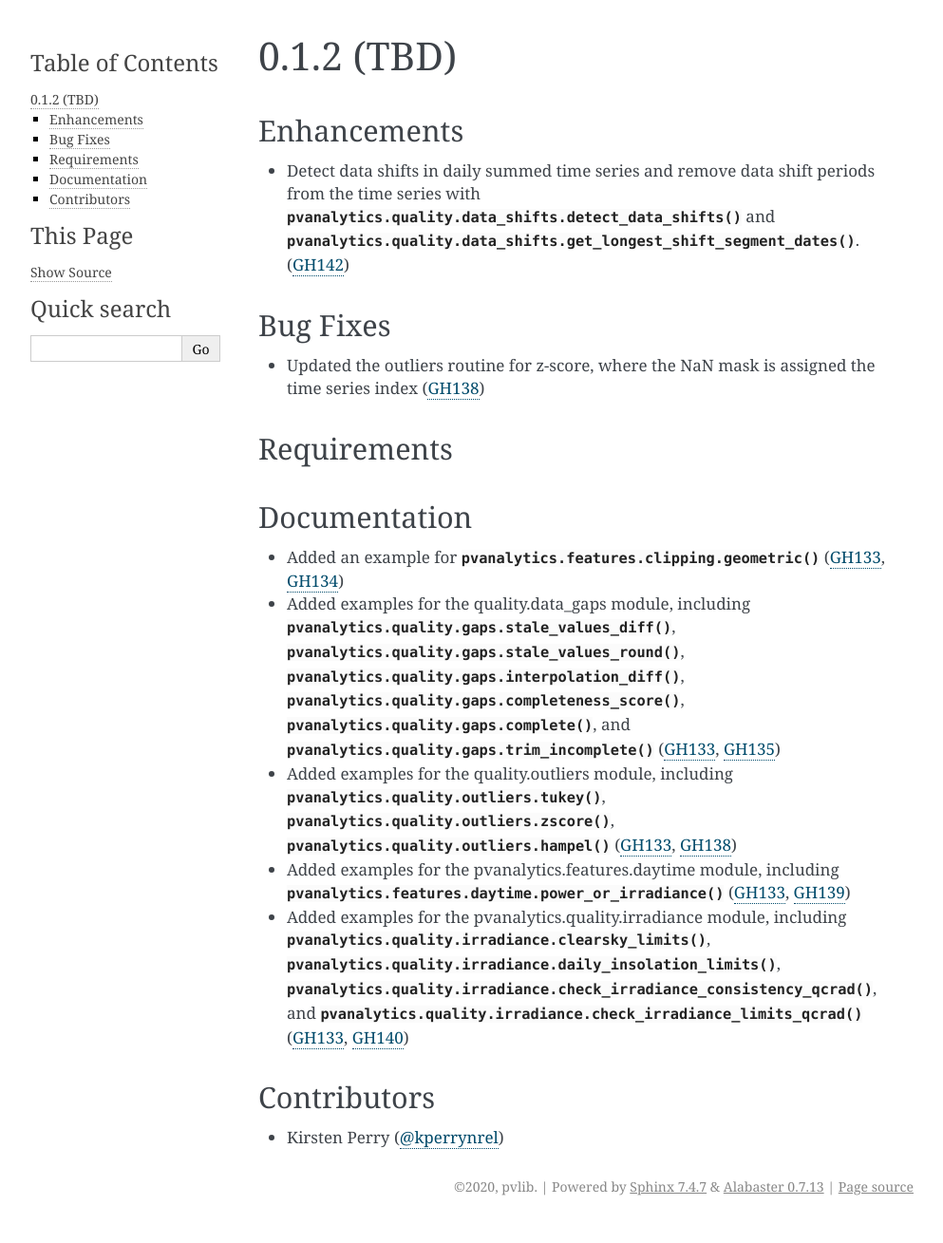
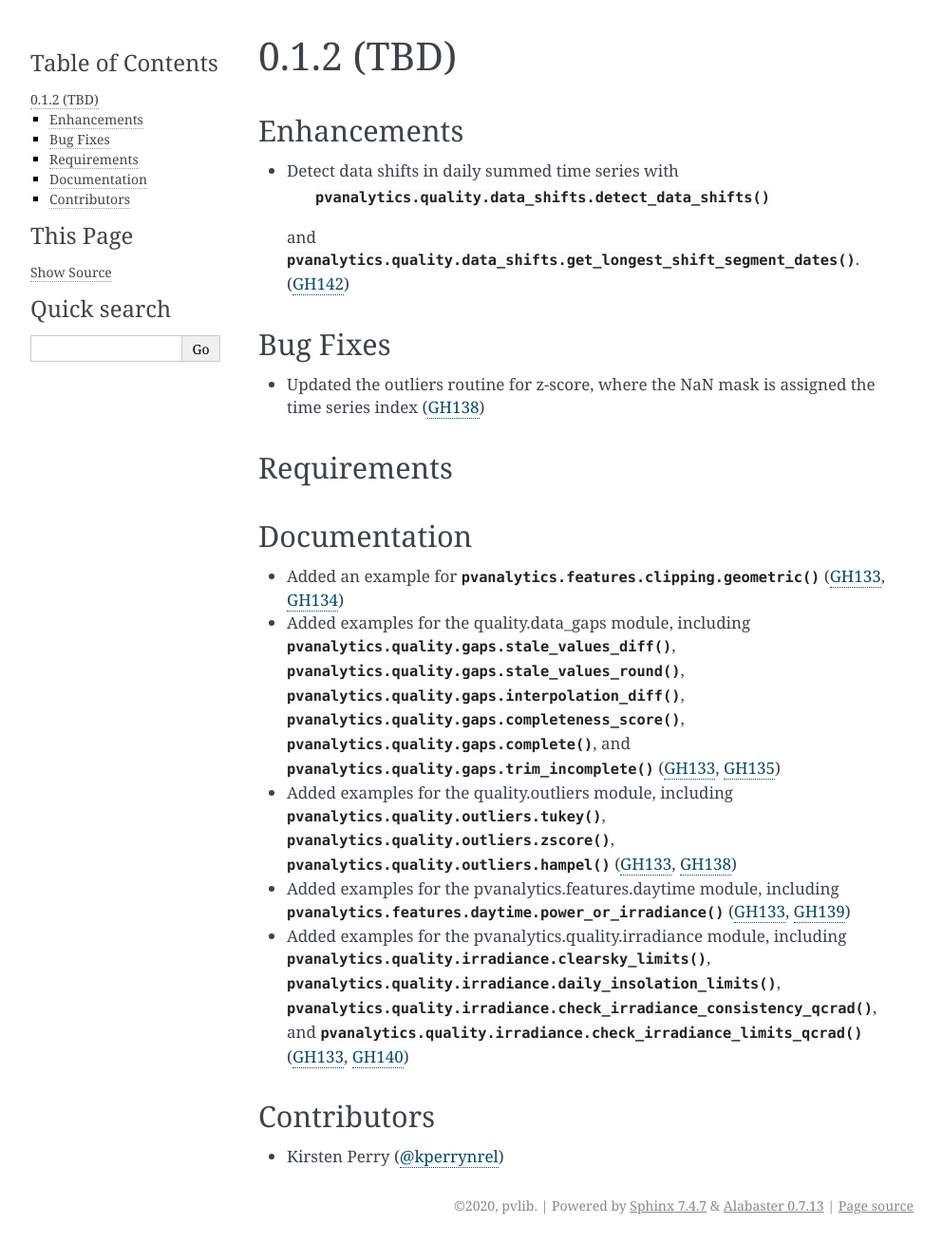
Before and after one commit to pvlib/pvanalytics, a Sphinx documentation site: the page built from docs/whatsnew/0.1.2.rst, in a window 1280 px wide. Shown: the whole page at 95% size, without its empty margins (148-1141 px from the left). Built offline with Sphinx 7.4.7, drawn with Linux system fonts in a browser that asks for light colours; pages that are not in the unit, such as notebooks, are missing from menus.

Commit message:
Update docs/whatsnew/0.1.2.rst
Co-authored-by: Cliff Hansen <cwhanse@sandia.gov>

```diff
--- a/docs/whatsnew/0.1.2.rst
+++ b/docs/whatsnew/0.1.2.rst
@@ -5,8 +5,8 @@
 
 Enhancements
 ~~~~~~~~~~~~
-* Detect data shifts in daily summed time series and remove data shift periods
-  from the time series with   :py:func:`pvanalytics.quality.data_shifts.detect_data_shifts`
+* Detect data shifts in daily summed time series with
+   :py:func:`pvanalytics.quality.data_shifts.detect_data_shifts`
   and :py:func:`pvanalytics.quality.data_shifts.get_longest_shift_segment_dates`. (:pull:`142`)
 
 Bug Fixes
```
